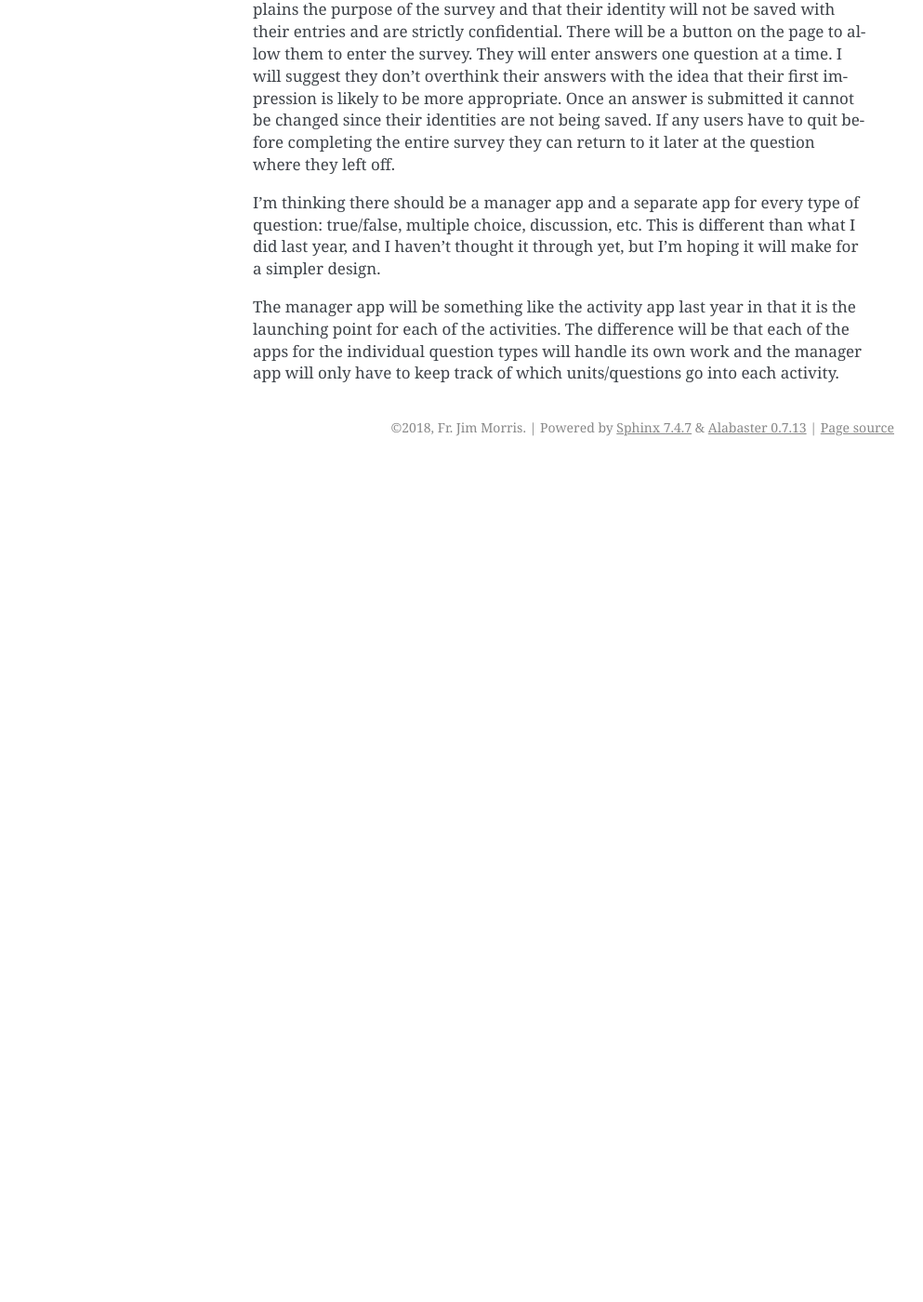
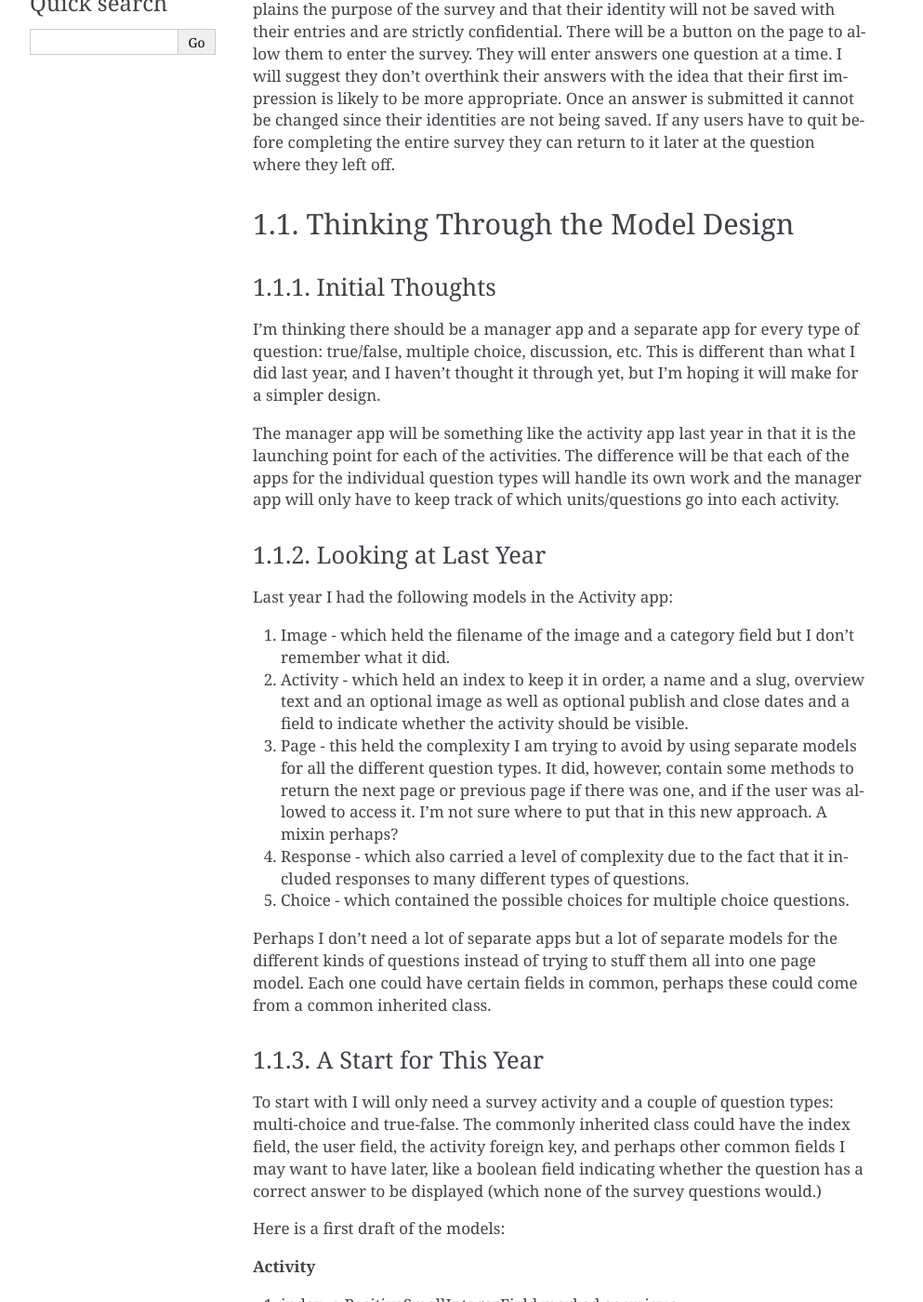
Before and after one commit to JMorris1575/confirmation2019, a Sphinx documentation site: the page built from docs/design.rst, in a window 1280 px wide and 1400 px high, scrolled down 385 px. Shown: the whole window at 93% size, without its empty margins (148-1141 px from the left). Built offline with Sphinx 7.4.7, drawn with Linux system fonts in a browser that asks for light colours; before the commit the page ends 900 px from its top, so only the background shows below that; some of the changed text lies outside the part shown.

Commit message:
Thinking through the models

```diff
--- a/docs/design.rst
+++ b/docs/design.rst
@@ -17,6 +17,12 @@ their answers with the idea that their first impression is likely to be more app
 cannot be changed since their identities are not being saved. If any users have to quit before completing the entire
 survey they can return to it later at the question where they left off.
 
+Thinking Through the Model Design
+=================================
+
+Initial Thoughts
+----------------
+
 I'm thinking there should be a manager app and a separate app for every type of question: true/false, multiple choice,
 discussion, etc. This is different than what I did last year, and I haven't thought it through yet, but I'm hoping it
 will make for a simpler design.
@@ -24,3 +30,70 @@ will make for a simpler design.
 The manager app will be something like the activity app last year in that it is the launching point for each of the
 activities. The difference will be that each of the apps for the individual question types will handle its own work and
 the manager app will only have to keep track of which units/questions go into each activity.
+
+Looking at Last Year
+--------------------
+
+Last year I had the following models in the Activity app:
+
+#. Image - which held the filename of the image and a category field but I don't remember what it did.
+
+#. Activity - which held an index to keep it in order, a name and a slug, overview text and an optional image
+   as well as optional publish and close dates and a field to indicate whether the activity should be visible.
+
+#. Page - this held the complexity I am trying to avoid by using separate models for all the different question types.
+   It did, however, contain some methods to return the next page or previous page if there was one, and if the user
+   was allowed to access it. I'm not sure where to put that in this new approach. A mixin perhaps?
+
+#. Response - which also carried a level of complexity due to the fact that it included responses to many different
+   types of questions.
+
+#. Choice - which contained the possible choices for multiple choice questions.
+
+Perhaps I don't need a lot of separate apps but a lot of separate models for the different kinds of questions instead of
+trying to stuff them all into one page model. Each one could have certain fields in common, perhaps these could come
+from a common inherited class.
+
+A Start for This Year
+---------------------
+
+To start with I will only need a survey activity and a couple of question types: multi-choice and true-false. The
+commonly inherited class could have the index field, the user field, the activity foreign key, and perhaps other common
+fields I may want to have later, like a boolean field indicating whether the question has a correct answer to be
+displayed (which none of the survey questions would.)
+
+Here is a first draft of the models:
+
+**Activity**
+
+#. index, a PositiveSmallIntegerField marked as unique
+#. name, the name of the activity in a CharField of 100 characters or less
+#. slug, a slug field to use in creating a url for the activity
+#. overview, a long CharField (512 characters or less) describing the activity
+
+**Page**
+
+(The commonly inherited class)
+
+#. activity, a ForeignKey to the activity model
+#. index, a PositiveSmallIntegerField to keep the questions in order and help find previous and next pages
+
+**Multi_Choice**
+
+(inherits Page)
+
+#. text, a long CharField (512 characters) to hold the question being asked
+
+**Choice**
+
+multi_choice, a ForeignKey to the corresponding Multi_Choice question
+index, a PositiveSmallIntegerField to keep the choices in order
+text, a CharField containing one of the choices for this question
+correct, a boolean field indicating whether this is the correct response or null if there is no correct response
+
+**True_False**
+
+(inherits Page)
+
+#. text, a long CharField (512 characters) with the statement to be evaluated
+#. correct, a boolean field giving the correct response if any
```
